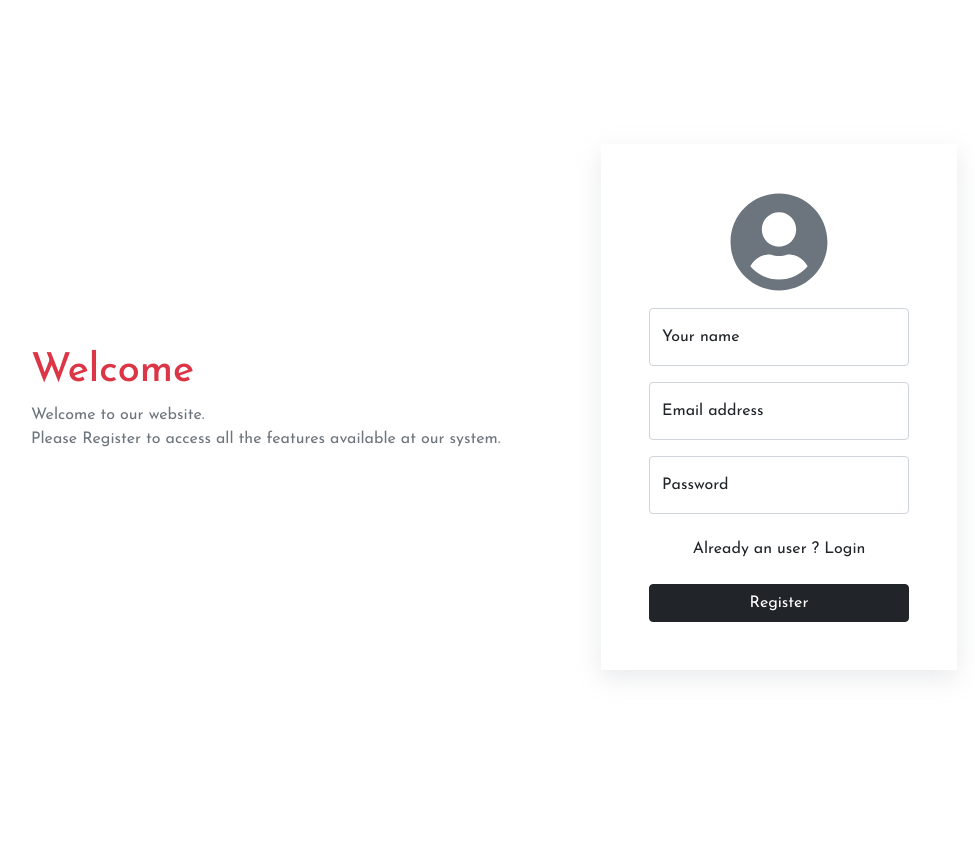
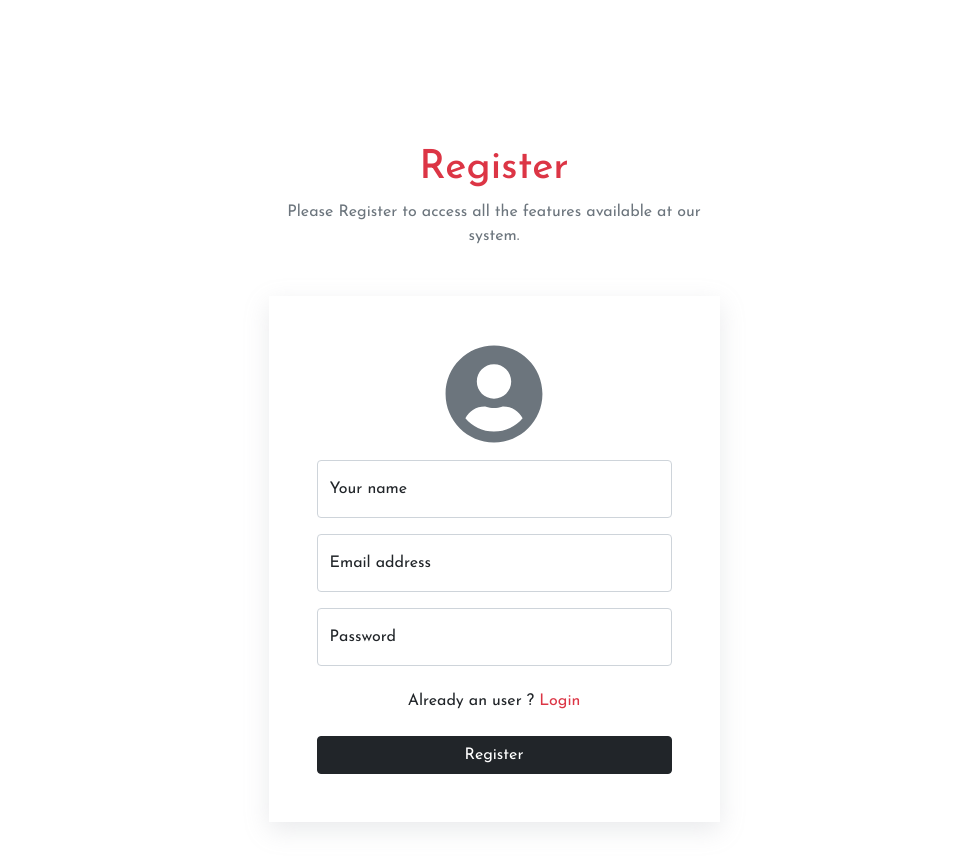
Before and after one commit to islam-monirul/niche-website-react-node-client-side, a React (Create React App) app: page /register in a window 1280 px wide. Shown: the top 866 px of the page, without its empty margins (146-1121 px from the left). Before the commit the page ends 814 px from the top, so only its background shows below. Built offline with nearby package versions, Linux system fonts and the light colour scheme; no server answers.

Commit message:
login registration and redirect correction

```diff
--- a/src/Pages/Home.js
+++ b/src/Pages/Home.js
@@ -1,7 +1,5 @@
 import React from "react";
-import { Button, Container } from "react-bootstrap";
-import { NavLink } from "react-router-dom";
-import useAuth from "../hooks/useAuth";
+import { Container } from "react-bootstrap";
 import CommonHeader from "./../Components/Common/CommonHeader";
 import Footer from "./../Components/Common/Footer";
 
--- a/src/Pages/Login/Login.css
+++ b/src/Pages/Login/Login.css
@@ -19,5 +19,5 @@
 }
 
 .commonFormDiv {
-  min-height: 55vh;
+  min-height: 45vh;
 }
--- a/src/Pages/Login/Login.js
+++ b/src/Pages/Login/Login.js
@@ -47,19 +47,8 @@ const Login = () => {
 
   return (
     <Container className="py-5">
-      <Row className="py-5 d-flex justify-content-center align-items-center commonFormDiv">
-        {isLoading ? (
-          ""
-        ) : (
-          <Col md={6} className="py-5">
-            <h1 className="text-danger">Welcome</h1>
-            <p className="text-secondary">
-              Thank you for getting back. <br /> Please Login to access all the
-              features available at our system.
-            </p>
-          </Col>
-        )}
-        <Col md={4} className="py-5">
+      <Row className="py-lg-5 d-flex justify-content-center align-items-center commonFormDiv">
+        <Col md={8} lg={5} className="py-5">
           {user.email && (
             <Alert variant="success" className="my-4">
               Login Successfully!
@@ -72,6 +61,14 @@ const Login = () => {
           )}
 
           {!isLoading && (
+            <>
+              <div className="mb-5">
+                <h1 className="text-danger text-center">Login</h1>
+                <p className="text-secondary text-center">
+                  Please Login to access all the features available at our
+                  system.
+                </p>
+              </div>
               <div className="loginRegForm p-5">
                 <FaUserCircle className="d-block mx-auto loginRegIcon text-secondary mb-3" />
                 <Form onSubmit={handleSubmit(onSubmit)}>
@@ -102,7 +99,7 @@ const Login = () => {
                       variant="transparent"
                       className="mt-3 d-block mx-auto"
                     >
-                    New here ? Register
+                      New here ? <span className="text-danger">Register</span>
                     </Button>
                   </NavLink>
 
@@ -123,6 +120,7 @@ const Login = () => {
                   />
                 </div>
               </div>
+            </>
           )}
           {isLoading && (
             <div>
--- a/src/Pages/Login/Register/Register.css
+++ b/src/Pages/Login/Register/Register.css
@@ -15,5 +15,5 @@
 }
 
 .commonFormDiv {
-  min-height: 55vh;
+  min-height: 45vh;
 }
--- a/src/Pages/Login/Register/Register.js
+++ b/src/Pages/Login/Register/Register.js
@@ -10,7 +10,7 @@ import {
   Spinner,
 } from "react-bootstrap";
 import { FaUserCircle } from "react-icons/fa";
-import { NavLink, useHistory } from "react-router-dom";
+import { NavLink, useHistory, useLocation } from "react-router-dom";
 import { useForm } from "react-hook-form";
 import useAuth from "../../../hooks/useAuth";
 import "./Register.css";
@@ -18,6 +18,7 @@ import "./Register.css";
 const Register = () => {
   const { registerUser, isLoading, user, authError, setAuthError } = useAuth();
 
+  const location = useLocation();
   const history = useHistory();
 
   const {
@@ -29,24 +30,12 @@ const Register = () => {
   const onSubmit = (data) => {
     // console.log(data.email, data.password);
     setAuthError("");
-    registerUser(data.email, data.password, data.name, history);
+    registerUser(data.email, data.password, data.name, location, history);
   };
   return (
     <Container className="py-5">
-      <Row className="py-5 d-flex justify-content-center align-items-center commonFormDiv">
-        {isLoading ? (
-          ""
-        ) : (
-          <Col md={6} className="py-5">
-            <h1 className="text-danger">Welcome</h1>
-            <p className="text-secondary">
-              Welcome to our website.
-              <br /> Please Register to access all the features available at our
-              system.
-            </p>
-          </Col>
-        )}
-        <Col md={4} className="py-5">
+      <Row className="py-2 py-lg-5 d-flex justify-content-center align-items-center commonFormDiv">
+        <Col md={8} lg={5} className="py-5">
           {user.email && (
             <Alert variant="success" className="my-4">
               User Added Successfully!
@@ -59,6 +48,14 @@ const Register = () => {
           )}
 
           {!isLoading && (
+            <>
+              <div className="mb-5">
+                <h1 className="text-danger text-center">Register</h1>
+                <p className="text-secondary text-center">
+                  Please Register to access all the features available at our
+                  system.
+                </p>
+              </div>
               <div className="loginRegForm p-5">
                 <FaUserCircle className="d-block mx-auto loginRegIcon text-secondary mb-3" />
                 <Form onSubmit={handleSubmit(onSubmit)}>
@@ -102,7 +99,8 @@ const Register = () => {
                       variant="transparent"
                       className="mt-3 d-block mx-auto"
                     >
-                    Already an user ? Login
+                      Already an user ?{" "}
+                      <span className="text-danger">Login</span>
                     </Button>
                   </NavLink>
 
@@ -113,9 +111,14 @@ const Register = () => {
                   </div>
                 </Form>
               </div>
+            </>
           )}
           {isLoading && (
-            <Spinner className="d-block mx-auto" animation="grow" />
+            <Spinner
+              className="d-block mx-auto"
+              variant="danger"
+              animation="grow"
+            />
           )}
         </Col>
       </Row>
--- a/src/hooks/useFirebase.js
+++ b/src/hooks/useFirebase.js
@@ -23,7 +23,7 @@ const useFirebase = () => {
   const googleProvider = new GoogleAuthProvider();
 
   //   sign up with email & pass
-  const registerUser = (email, password, name, history) => {
+  const registerUser = (email, password, name, location, history) => {
     setIsLoading(true);
     createUserWithEmailAndPassword(auth, email, password)
       .then((res) => {
@@ -80,6 +80,9 @@ const useFirebase = () => {
 
         // call function of saving user to mongoDB
         saveUserToDb(user.email, user.displayName, "PUT");
+
+        const destination = location?.state?.from || "/";
+        history.replace(destination);
       })
       .catch((error) => {
         setAuthError(error.message);
```
Lines whose indentation alone changed are shown as unchanged.
